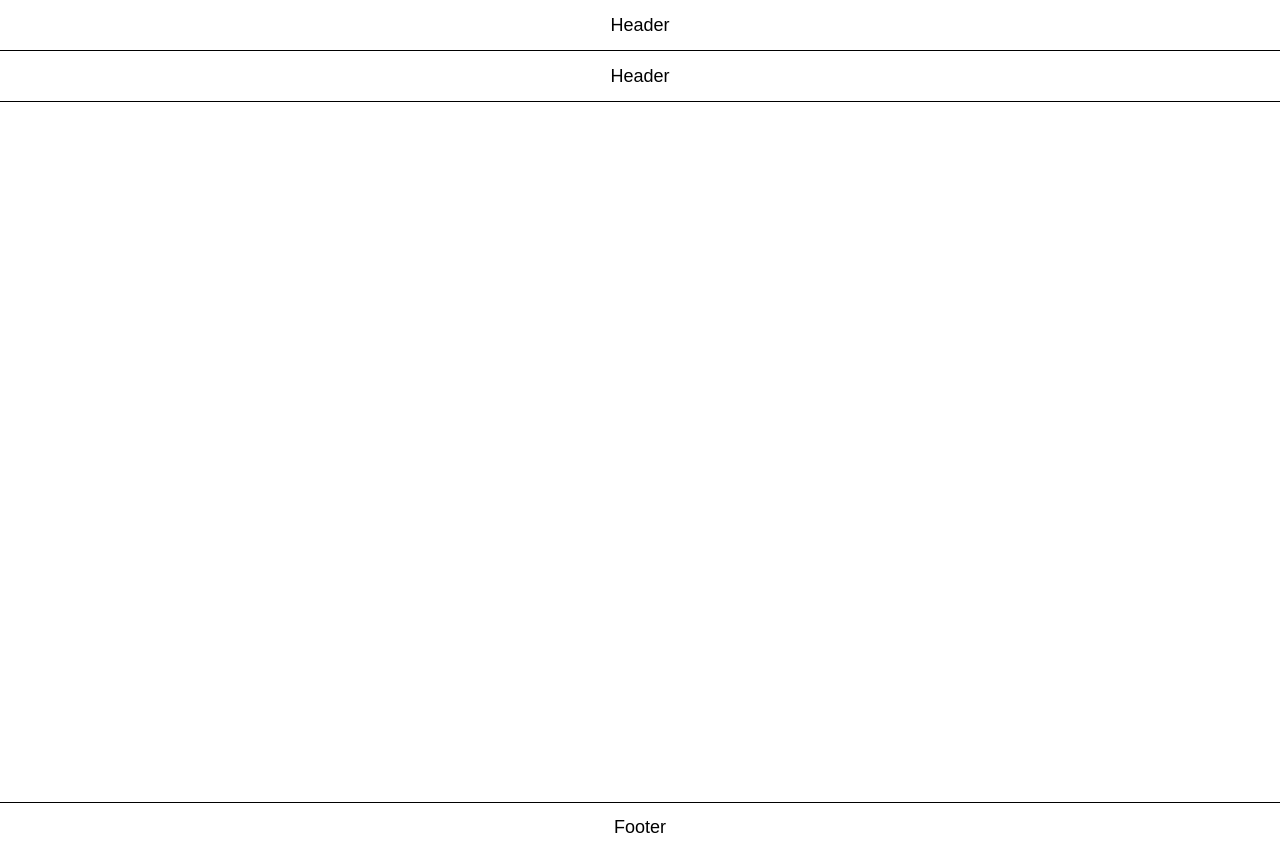
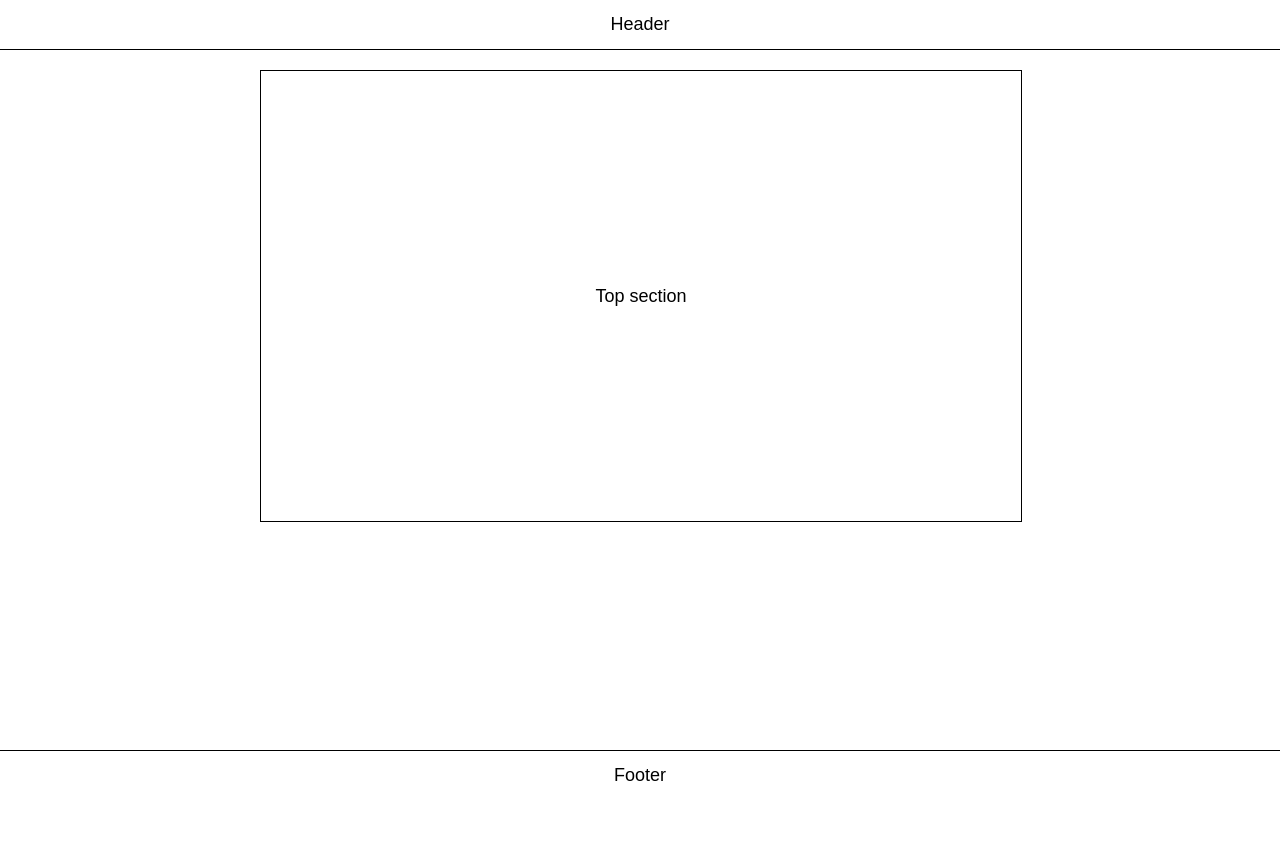
Before and after one commit to ooloo-io/github-flow-ElleWhiteDev, a website: page src/index.html in a window 1280 px wide. After the commit the page ends 800 px from the top, so only its background shows below. Drawn offline with nearby package versions, Linux system fonts and the light colour scheme.

Commit message:
Top Section (#10)
* Add top section

* Style top section

```diff
--- a/src/index.html
+++ b/src/index.html
@@ -4,8 +4,8 @@
 <head>
   <meta charset="utf-8">
 
-  <title>GitHub Flow Course</title>
-  <meta name="description" content="GitHub Flow Course">
+  <title>GitHub Pull Request Flow Course</title>
+  <meta name="description" content="GitHub Pull Request Flow Course">
   <meta name="author" content="Johannes Kettmann">
 
   <link rel="stylesheet" href="https://cdnjs.cloudflare.com/ajax/libs/normalize/8.0.1/normalize.min.css">
@@ -16,10 +16,11 @@
   <header class="header">
     Header
   </header>
-    <header class="header">
-    Header
-  </header>
-  <main class="content"></main>
+  <main class="content">
+    <section class="section">
+      Top section
+    </section>
+  </main>
   <footer class="footer">
     Footer
   </footer>
--- a/src/styles.css
+++ b/src/styles.css
@@ -4,7 +4,7 @@ body {
 }
 
 .header {
-  height: 50px;
+  height: 49px;
   display: flex;
   justify-content: center;
   align-items: center;
@@ -20,8 +20,18 @@ body {
 }
 
 .content {
-  min-height: calc(100vh - 100px);
-  width: 720px;
+  min-height: calc(100vh - 140px);
+  width: 760px;
   max-width: 100%;
   margin: auto;
+  padding: 20px;
 }
+
+.section {
+  height: 450px;
+  width: 100%;
+  display: flex;
+  justify-content: center;
+  align-items: center;
+  border: 1px solid black;
+}
```
